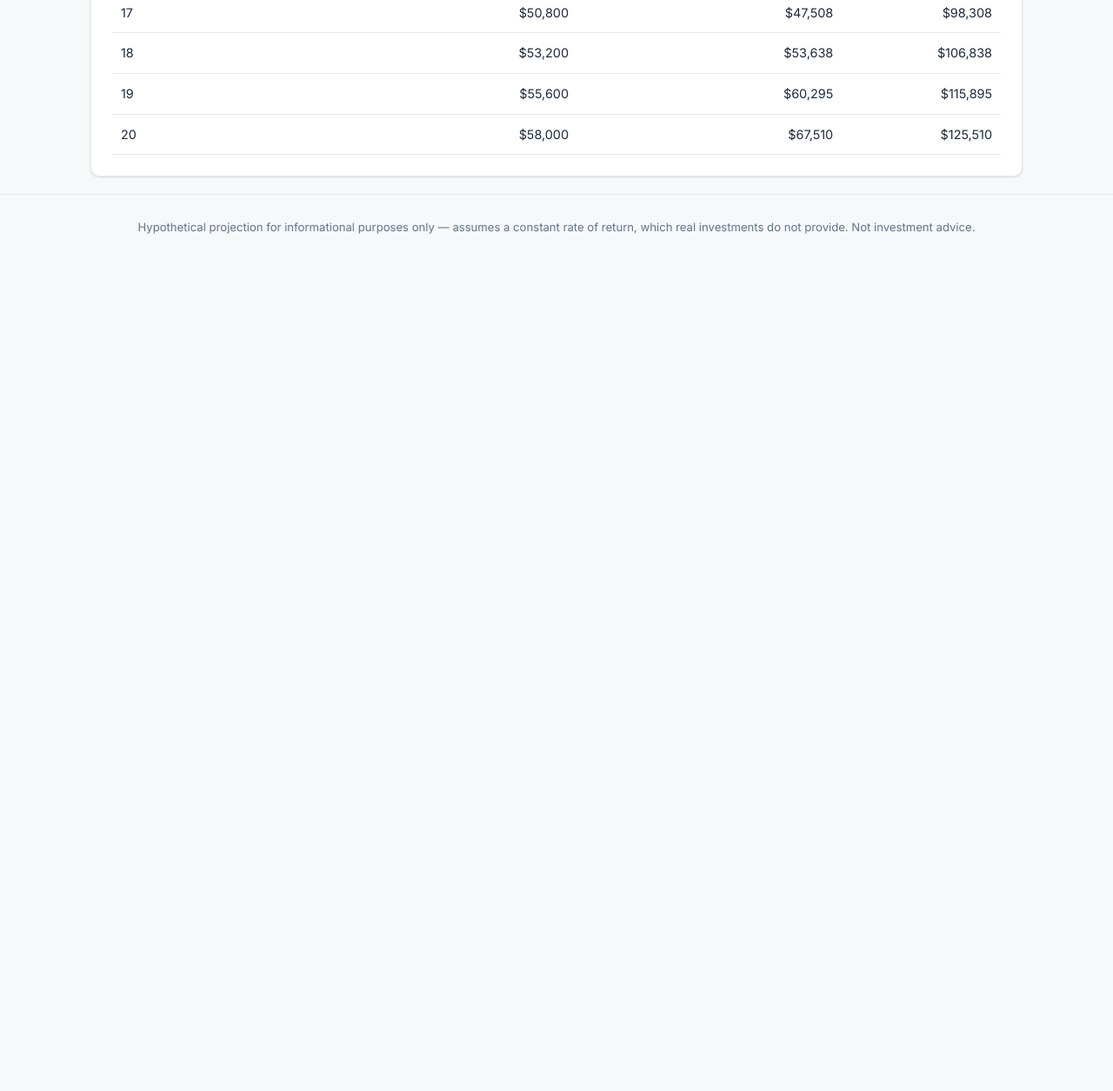
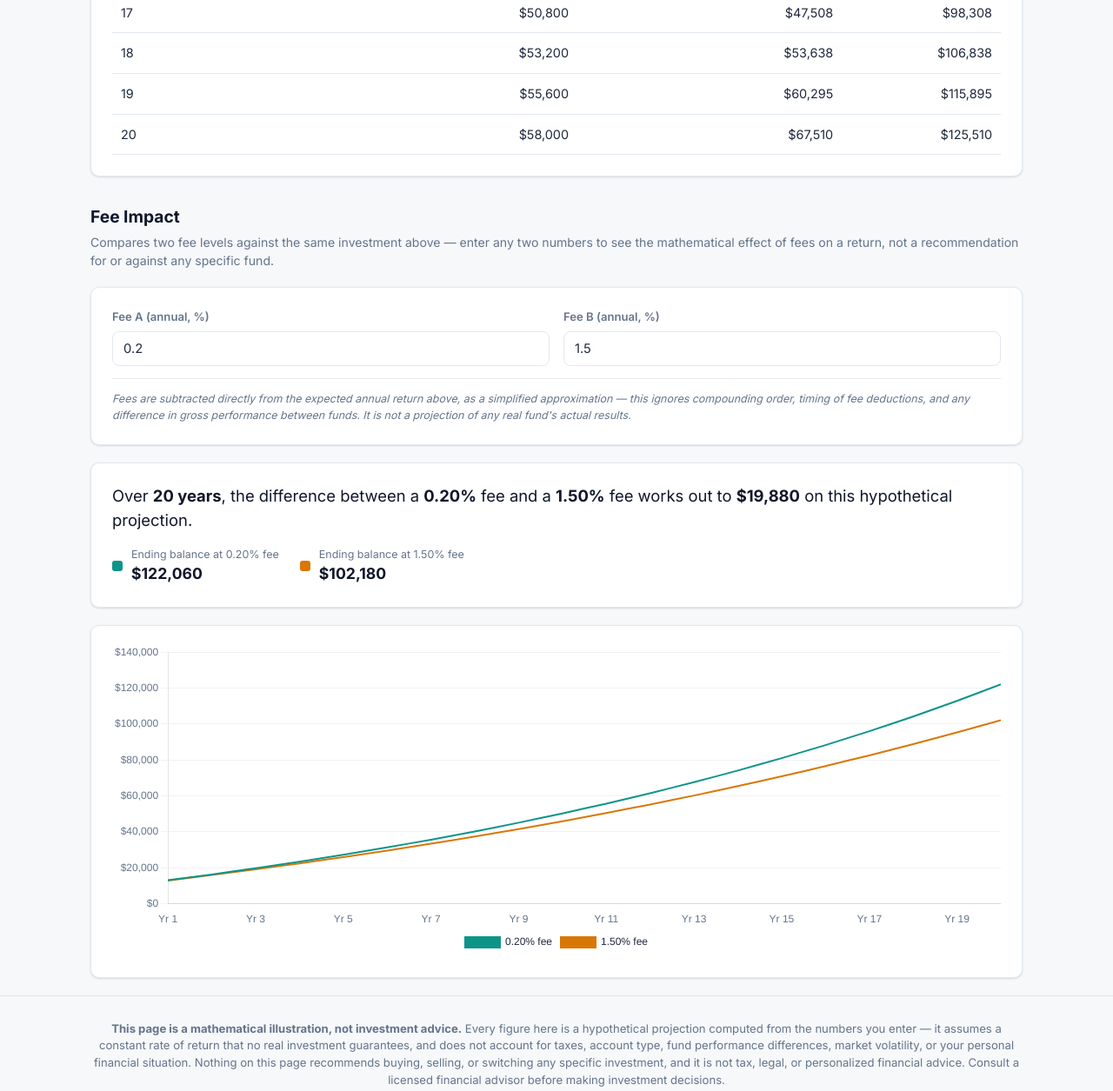
Before and after one commit to Kat10-sys/etf-finance-site, a website: page public/growth-calculator.html in a window 1280 px wide. Shown: the part 1917-3172 px from the top of the page at 87% size. Before the commit the page ends 2217 px from the top, so only its background shows below. Drawn offline with nearby package versions, Linux system fonts and the light colour scheme.

Commit message:
Add fee-drag visualizer and strengthen disclaimer language
New "Fee Impact" section on the growth calculator page compares two
fee levels against the same hypothetical investment inputs above (fee
subtracted directly from the assumed return, as a simplified
approximation), showing the resulting dollar difference over time as
a line chart. Deliberately kept purely comparative -- it never names
or recommends a specific fund, just the mathematical effect of a fee
difference, to stay squarely on the "informational calculator" side
rather than anything resembling personalized investment advice. Also
replaces the growth calculator's one-line disclaimer with a more
explicit footer disclaimer, plus an inline note on the fee section
itself, both stating this is not investment/tax/legal advice.

```diff
--- a/public/css/style.css
+++ b/public/css/style.css
@@ -522,6 +522,15 @@ table.results-table .symbol-inner {
 .stat-label { font-size: 0.78rem; color: var(--text-muted); }
 .stat-value { font-size: 1.1rem; font-weight: 700; color: var(--heading); }
 
+.disclaimer-note {
+  font-size: 0.78rem;
+  color: var(--text-muted);
+  font-style: italic;
+  margin-top: 14px;
+  padding-top: 14px;
+  border-top: 1px solid var(--border);
+}
+
 @media (max-width: 720px) {
   .features { grid-template-columns: 1fr; }
   .hero h1 { font-size: 1.9rem; }
--- a/public/growth-calculator.html
+++ b/public/growth-calculator.html
@@ -98,11 +98,39 @@
         </table>
       </div>
     </div>
+
+    <h2 class="section-title">Fee Impact</h2>
+    <p class="section-sub">Compares two fee levels against the same investment above — enter any two numbers to see the mathematical effect of fees on a return, not a recommendation for or against any specific fund.</p>
+
+    <div class="panel">
+      <div class="form-grid">
+        <label class="form-field">
+          <span>Fee A (annual, %)</span>
+          <input type="number" id="feeAInput" value="0.2" min="0" max="10" step="0.01" inputmode="decimal">
+        </label>
+        <label class="form-field">
+          <span>Fee B (annual, %)</span>
+          <input type="number" id="feeBInput" value="1.5" min="0" max="10" step="0.01" inputmode="decimal">
+        </label>
+      </div>
+      <div class="disclaimer-note">
+        Fees are subtracted directly from the expected annual return above, as a simplified approximation — this ignores compounding order, timing of fee deductions, and any difference in gross performance between funds. It is not a projection of any real fund's actual results.
+      </div>
+    </div>
+
+    <div class="panel" id="feeSummaryPanel">
+      <div class="growth-headline" id="feeHeadline"></div>
+      <div class="growth-stats" id="feeStats"></div>
+    </div>
+
+    <div class="panel chart-card">
+      <div class="chart-wrap"><canvas id="feeChart"></canvas></div>
+    </div>
   </div>
 
   <footer>
     <div class="container">
-      Hypothetical projection for informational purposes only — assumes a constant rate of return, which real investments do not provide. Not investment advice.
+      <strong>This page is a mathematical illustration, not investment advice.</strong> Every figure here is a hypothetical projection computed from the numbers you enter — it assumes a constant rate of return that no real investment guarantees, and does not account for taxes, account type, fund performance differences, market volatility, or your personal financial situation. Nothing on this page recommends buying, selling, or switching any specific investment, and it is not tax, legal, or personalized financial advice. Consult a licensed financial advisor before making investment decisions.
     </div>
   </footer>
 
--- a/public/js/growth-calculator.js
+++ b/public/js/growth-calculator.js
@@ -10,9 +10,14 @@
   const growthHeadline = document.getElementById('growthHeadline');
   const growthStats = document.getElementById('growthStats');
   const growthTableBody = document.getElementById('growthTableBody');
+  const feeAInput = document.getElementById('feeAInput');
+  const feeBInput = document.getElementById('feeBInput');
+  const feeHeadline = document.getElementById('feeHeadline');
+  const feeStats = document.getElementById('feeStats');
 
   let displayMode = 'nominal'; // 'nominal' or 'real'
   let chart = null;
+  let feeChart = null;
 
   function chartTheme() {
     const dark = document.documentElement.getAttribute('data-theme') === 'dark';
@@ -57,6 +62,13 @@
     return yearly;
   }
 
+  // Real-dollar view discounts every year's figures by inflation compounded
+  // to that point, so a $ shown for year 10 reflects year-10 purchasing
+  // power measured in today's dollars, not year-20's.
+  function deflate(value, year, annualInflation) {
+    return displayMode === 'real' ? value / Math.pow(1 + annualInflation, year) : value;
+  }
+
   function render() {
     const initial = Math.max(0, Number(initialInput.value) || 0);
     const years = Math.min(60, Math.max(1, Math.round(Number(yearsInput.value) || 0)));
@@ -65,19 +77,16 @@
     const contributionsPerYear = Number(frequencyInput.value) === 1 ? 1 : 12;
     const annualInflation = Math.max(0, Number(inflationInput.value) || 0) / 100;
     const growContribution = increaseWithInflation.checked;
+    const shared = { initial, years, annualRate, contribution, contributionsPerYear, annualInflation, growContribution };
 
-    const yearly = simulate({ initial, years, annualRate, contribution, contributionsPerYear, annualInflation, growContribution });
-
-    // Real-dollar view discounts every year's figures by inflation compounded
-    // to that point, so a $ shown for year 10 reflects year-10 purchasing
-    // power measured in today's dollars, not year-20's.
-    const deflate = (value, year) => (displayMode === 'real' ? value / Math.pow(1 + annualInflation, year) : value);
+    const yearly = simulate(shared);
+    const deflateYear = (value, year) => deflate(value, year, annualInflation);
 
     const finalRaw = yearly[yearly.length - 1];
-    const finalBalance = deflate(finalRaw.balance, years);
+    const finalBalance = deflateYear(finalRaw.balance, years);
     // The initial investment is already in today's dollars at year 0, so it
     // isn't discounted — only the contributions made in later years are.
-    const totalContributions = deflate(finalRaw.cumulativeContributions, years) + initial;
+    const totalContributions = deflateYear(finalRaw.cumulativeContributions, years) + initial;
     const totalGrowth = finalBalance - totalContributions;
 
     growthHeadline.innerHTML = `In <strong>${years} year${years === 1 ? '' : 's'}</strong>, this could grow to <strong>${formatMoney(finalBalance)}</strong>${displayMode === 'real' ? ' <span class="growth-headline-note">(in today’s dollars)</span>' : ''}.`;
@@ -93,8 +102,77 @@
       </div>
     `;
 
-    renderChart(yearly, initial, deflate);
-    renderTable(yearly, initial, deflate);
+    renderChart(yearly, initial, deflateYear);
+    renderTable(yearly, initial, deflateYear);
+    renderFeeImpact(shared);
+  }
+
+  // Reuses the same simulation engine with the annual return reduced by
+  // each fee, as a simplified approximation of fee drag — this is a
+  // mathematical comparison of two fee levels applied to the same
+  // hypothetical inputs above, not a projection of any specific fund.
+  function renderFeeImpact(shared) {
+    const feeA = Math.max(0, Number(feeAInput.value) || 0) / 100;
+    const feeB = Math.max(0, Number(feeBInput.value) || 0) / 100;
+    const { years, annualInflation } = shared;
+
+    const yearlyA = simulate({ ...shared, annualRate: shared.annualRate - feeA });
+    const yearlyB = simulate({ ...shared, annualRate: shared.annualRate - feeB });
+    const deflateYear = (value, year) => deflate(value, year, annualInflation);
+
+    const finalA = deflateYear(yearlyA[yearlyA.length - 1].balance, years);
+    const finalB = deflateYear(yearlyB[yearlyB.length - 1].balance, years);
+    const diff = Math.abs(finalA - finalB);
+    const pctA = (feeA * 100).toFixed(2);
+    const pctB = (feeB * 100).toFixed(2);
+
+    feeHeadline.innerHTML = `Over <strong>${years} year${years === 1 ? '' : 's'}</strong>, the difference between a <strong>${pctA}%</strong> fee and a <strong>${pctB}%</strong> fee works out to <strong>${formatMoney(diff)}</strong> on this hypothetical projection.`;
+
+    feeStats.innerHTML = `
+      <div class="stat-block">
+        <span class="swatch" style="background:#0d9488"></span>
+        <div><div class="stat-label">Ending balance at ${pctA}% fee</div><div class="stat-value">${formatMoney(finalA)}</div></div>
+      </div>
+      <div class="stat-block">
+        <span class="swatch" style="background:#d97706"></span>
+        <div><div class="stat-label">Ending balance at ${pctB}% fee</div><div class="stat-value">${formatMoney(finalB)}</div></div>
+      </div>
+    `;
+
+    renderFeeChart(yearlyA, yearlyB, pctA, pctB, deflateYear);
+  }
+
+  function renderFeeChart(yearlyA, yearlyB, pctA, pctB, deflateYear) {
+    const theme = chartTheme();
+    const labels = yearlyA.map((y) => `Yr ${y.year}`);
+    const dataA = yearlyA.map((y) => deflateYear(y.balance, y.year));
+    const dataB = yearlyB.map((y) => deflateYear(y.balance, y.year));
+
+    const ctx = document.getElementById('feeChart').getContext('2d');
+    if (feeChart) feeChart.destroy();
+    feeChart = new Chart(ctx, {
+      type: 'line',
+      data: {
+        labels,
+        datasets: [
+          { label: `${pctA}% fee`, data: dataA, borderColor: '#0d9488', backgroundColor: '#0d9488', pointRadius: 0, borderWidth: 2, tension: 0.05 },
+          { label: `${pctB}% fee`, data: dataB, borderColor: '#d97706', backgroundColor: '#d97706', pointRadius: 0, borderWidth: 2, tension: 0.05 },
+        ],
+      },
+      options: {
+        responsive: true,
+        maintainAspectRatio: false,
+        interaction: { mode: 'index', intersect: false },
+        plugins: {
+          legend: { position: 'bottom', labels: { color: theme.text } },
+          tooltip: { callbacks: { label: (item) => `${item.dataset.label}: ${formatMoney(item.parsed.y)}` } },
+        },
+        scales: {
+          x: { ticks: { autoSkip: true, maxTicksLimit: 12, color: theme.muted }, grid: { display: false } },
+          y: { ticks: { callback: (v) => formatMoney(v), color: theme.muted }, grid: { color: theme.grid } },
+        },
+      },
+    });
   }
 
   function renderChart(yearly, initial, deflate) {
@@ -151,7 +229,7 @@
     });
   }
 
-  [initialInput, yearsInput, returnInput, contributionInput, frequencyInput, inflationInput].forEach((el) => {
+  [initialInput, yearsInput, returnInput, contributionInput, frequencyInput, inflationInput, feeAInput, feeBInput].forEach((el) => {
     el.addEventListener('input', render);
   });
   increaseWithInflation.addEventListener('change', render);
```
